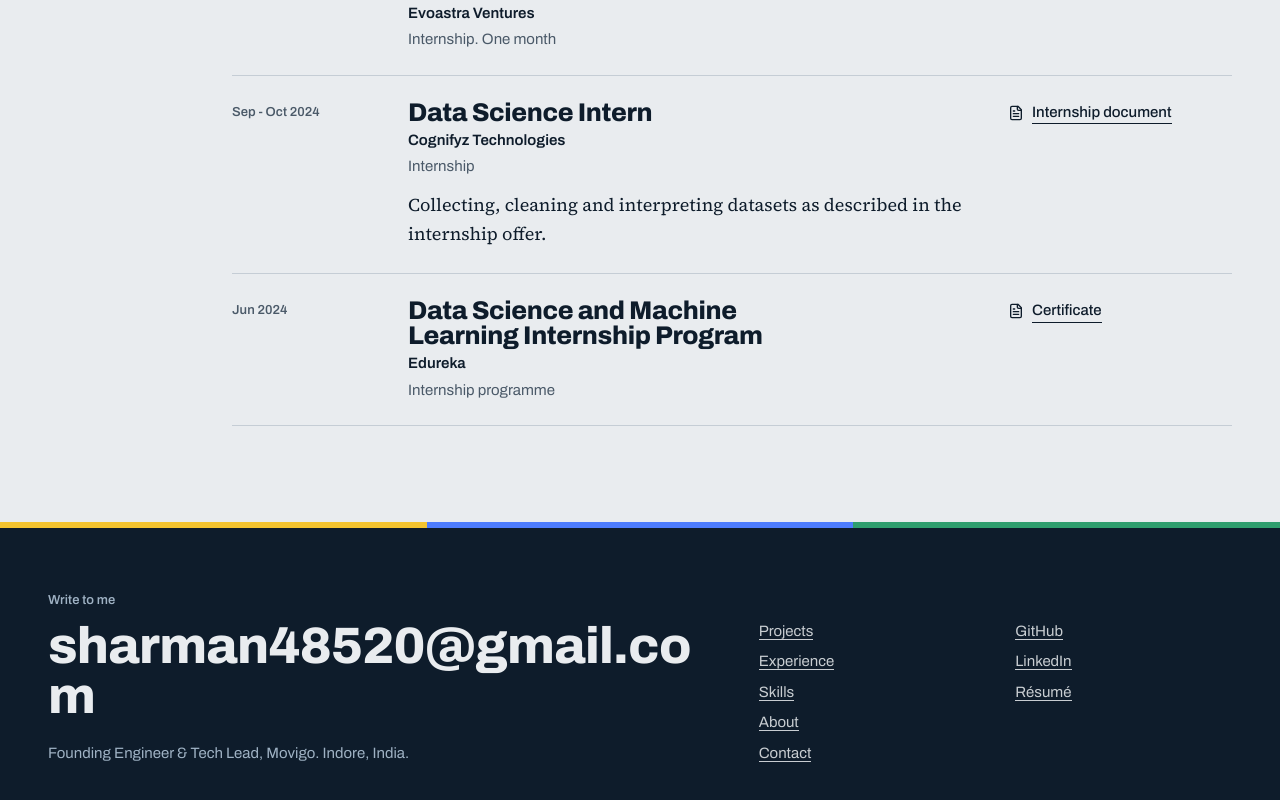
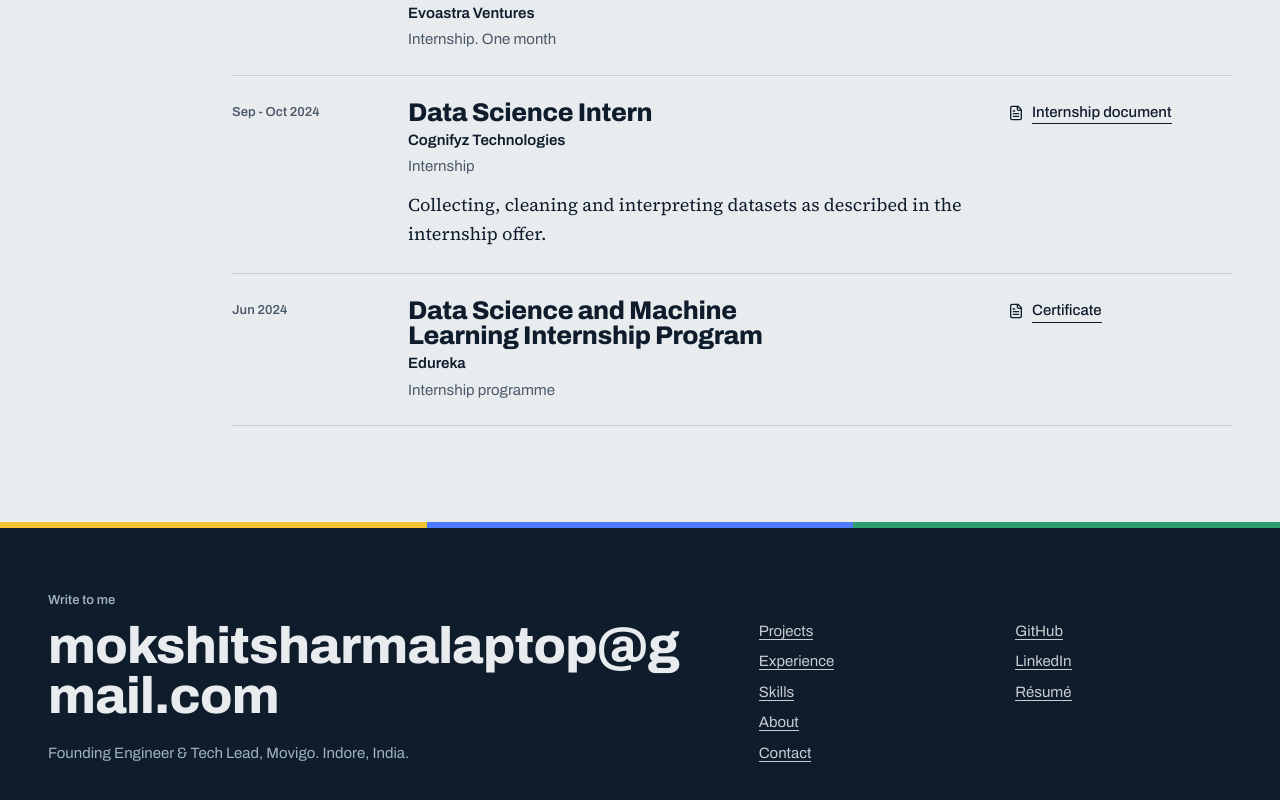
Before and after one commit to Mokshitsharma/Portfolio, a React (Vite) app: page /experience in a window 1280 px wide. Shown: the part 3837-4637 px from the top of the page. Built offline with nearby package versions, Linux system fonts and the light colour scheme.

Commit message:
Use mokshitsharmalaptop@gmail.com as the contact address

```diff
--- a/src/data/profile.ts
+++ b/src/data/profile.ts
@@ -13,7 +13,7 @@ export const profile = {
   currentOrgShort: 'Movigo',
   location: 'Indore, India',
   availability: 'Open to full-time roles, remote or in Indore',
-  email: 'sharman48520@gmail.com',
+  email: 'mokshitsharmalaptop@gmail.com',
   github: 'https://github.com/Mokshitsharma',
   linkedin: 'https://www.linkedin.com/in/mokshit-sharma-75b5ab305/',
   resume: 'https://drive.google.com/file/d/1yqCt5a-2A4DEu9QJvIy_9b_KF6yR4xqt/view?usp=sharing',
```
Also changed, not shown: 1 other file (tests, documents, lock files or other folders).
